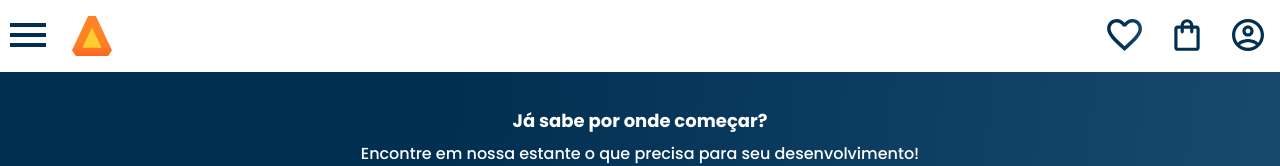
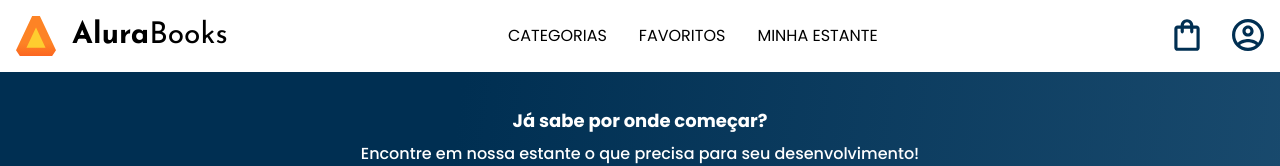
Before and after one commit to JefersonDomingos/projeto-Alurabooks, a plain HTML site: page index.html in a window 1280 px wide. Shown: the top 166 px of the page. Drawn offline with nearby package versions, Linux system fonts and the light colour scheme.

Commit message:
começando estilização do layout 1024px

```diff
--- a/index.html
+++ b/index.html
@@ -6,9 +6,13 @@
     <meta name="viewport" content="width=device-width, initial-scale=1.0">
     <title>AluraBooks</title>
     <link rel="stylesheet" href="reset.css">
+    <!--font Poppins-->
     <link rel="preconnect" href="https://fonts.googleapis.com">
     <link rel="preconnect" href="https://fonts.gstatic.com" crossorigin>
     <link href="https://fonts.googleapis.com/css2?family=Poppins:wght@300;400;500;700&display=swap" rel="stylesheet">
+    <!--font Josefin Sans-->
+    <link href="https://fonts.googleapis.com/css2?family=Josefin+Sans:wght@400;700&display=swap" rel="stylesheet">
+    <!--carrossel-->
     <link rel="stylesheet" href="https://unpkg.com/swiper@8/swiper-bundle.min.css" />
     <link rel="stylesheet" href="styles.css">
 </head>
@@ -39,9 +43,15 @@
                 </li>
             </ul>
             <img src="img/Logo.svg" alt="Logo da Alurabooks" class="container__imagem">
+            <h1 class="container__titulo"><b class="container__titulo--negrito">Alura</b>Books</h1>
         </div>
+        <ul class="opções">
+            <li class="opções__item">Categorias</li>
+            <li class="opções__item"><a href="#" class="opções__link">Favoritos</a></li>
+            <li class="opções__item"><a href="#" class="opções__link">Minha Estante</a></li>
+        </ul>
         <div class="container">
-            <a href="#"><img src="img/Favoritos.svg" alt="Meus favoritos" class="container__imagem"></a>
+            <a href="#"><img src="img/Favoritos.svg" alt="Meus favoritos" class="container__imagem container__imagem--favoritos"></a>
             <a href="#"><img src="img/Compras.svg" alt="Carrinhos de compras" class="container__imagem"></a>
             <a href="#"><img src="img/Usuario.svg" alt="Meu perfil" class="container__imagem"></a>
         </div>
--- a/styles.css
+++ b/styles.css
@@ -13,6 +13,8 @@
     --azul-degrade: linear-gradient(97.54deg, #002F52 35.49%, #326589 165.37%);
     --fonte-principal: "Poppins";
     --azul: #002F52;
+    --fonte-suplente: "Josefin Sans";
+    --preto: #000000;
 }
 
 body {
--- a/styles/header.css
+++ b/styles/header.css
@@ -18,6 +18,10 @@
 .container {
     display: flex;
     align-items: center;
+}
+
+.container__botao {
+    display: none;
 }
 
 .container__imagem {
@@ -54,6 +58,49 @@
     text-transform: uppercase;
 }
 
-.container__botao {
-    display: none;
+.container__titulo{
+    display:none;
 }
+
+.opções{
+    display:none;
+}
+
+@media screen and (min-width:1024px){
+
+    .cabeçalho__menu-hamburguer{
+        display: none;
+    }
+
+    .container__imagem--favoritos{
+        display: none;
+    }
+
+    .container__titulo, .container__titulo--negrito{
+        font-family: var(--fonte-suplente);
+        font-size:30px;
+    }
+
+    .container__titulo{
+        font-weight: 400;
+        display: block;
+    }
+
+    .container__titulo--negrito{
+        font-weight: 700;
+    }
+
+    .opções{
+        display:flex;
+    }
+
+    .opções__item{
+        padding: 0 1em;
+        text-transform: uppercase;
+    }
+
+    .opções__link{
+        text-decoration:none;
+        color: var(--preto);
+    }
+}
```
